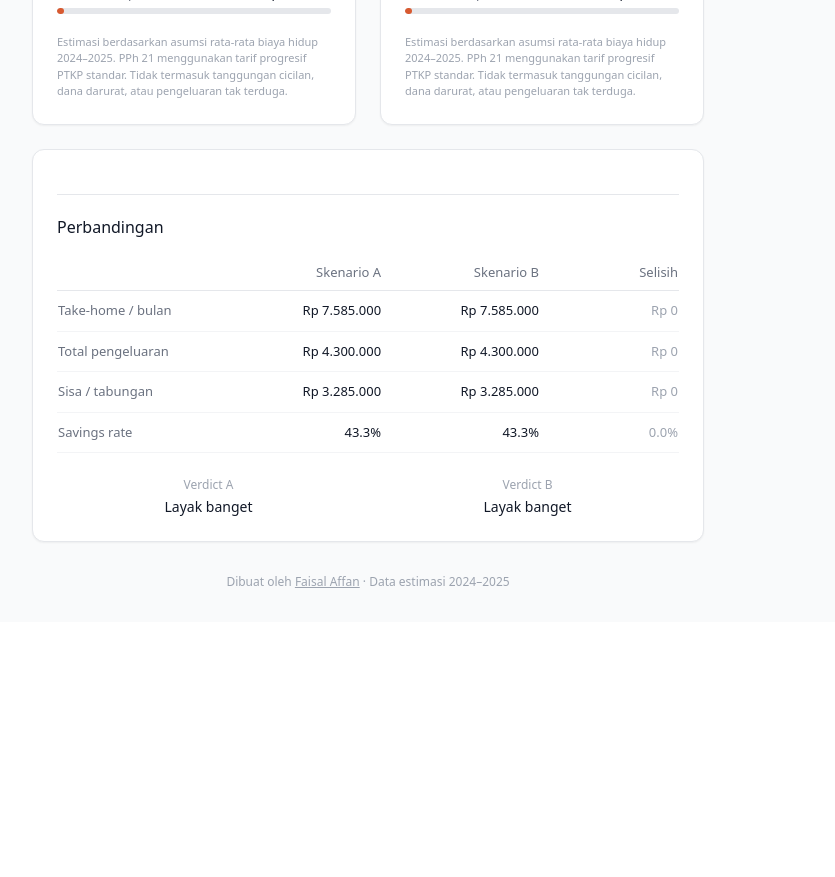
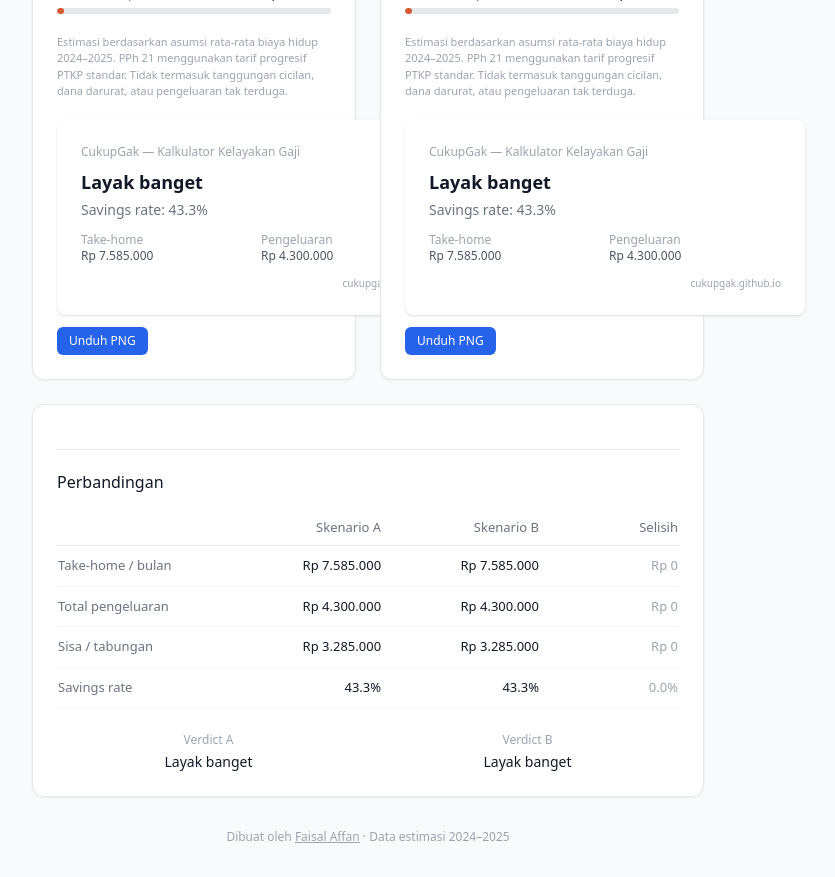
Before and after one commit to faisalaffan/cukupgak, a Nuxt app: page /compare in a window 1280 px wide. Shown: the part 1620-2497 px from the top of the page, without its empty margins (272-1107 px from the left). Before the commit the page ends 2242 px from the top, so only its background shows below. Built offline with nearby package versions, Linux system fonts and the light colour scheme.

Commit message:
feat: add export/share image functionality

```diff
--- a/components/SalaryResults.vue
+++ b/components/SalaryResults.vue
@@ -1,5 +1,6 @@
 <script setup lang="ts">
 import type { SalaryResult, Expenses } from '~/types/salary'
+import ShareCard from '~/components/ShareCard.vue'
 
 const props = defineProps<{ result: SalaryResult }>()
 
@@ -128,5 +129,7 @@ const verdictNote = computed(() => verdictNotes[props.result.verdict])
     <p class="text-[11px] text-gray-400 dark:text-gray-500 mt-5 mb-0">
       Estimasi berdasarkan asumsi rata-rata biaya hidup 2024–2025. PPh 21 menggunakan tarif progresif PTKP standar. Tidak termasuk tanggungan cicilan, dana darurat, atau pengeluaran tak terduga.
     </p>
+
+    <ShareCard :result="result" class="mt-5" />
   </div>
 </template>
--- /dev/null
+++ b/components/ShareCard.vue
@@ -0,0 +1,60 @@
+<script setup lang="ts">
+import { toPng } from 'html-to-image'
+import type { SalaryResult } from '~/types/salary'
+
+const props = defineProps<{ result: SalaryResult }>()
+
+const cardRef = ref<HTMLElement>()
+const fmt = (n: number) => 'Rp ' + Math.round(n).toLocaleString('id-ID')
+
+async function downloadImage() {
+  if (!cardRef.value) return
+  const dataUrl = await toPng(cardRef.value, { quality: 0.95, pixelRatio: 2 })
+  const link = document.createElement('a')
+  link.download = 'cukupgak-ringkasan.png'
+  link.href = dataUrl
+  link.click()
+}
+
+async function shareNative() {
+  if (!cardRef.value) return
+  try {
+    const dataUrl = await toPng(cardRef.value, { quality: 0.95, pixelRatio: 2 })
+    const blob = await (await fetch(dataUrl)).blob()
+    if (navigator.share) {
+      await navigator.share({ files: [new File([blob], 'cukupgak.png', { type: 'image/png' })] })
+    } else {
+      downloadImage()
+    }
+  } catch { downloadImage() }
+}
+
+const isShareSupported = typeof navigator !== 'undefined' && !!navigator.share
+</script>
+
+<template>
+  <div>
+    <div
+      ref="cardRef"
+      class="bg-white p-6 rounded-lg shadow w-[400px]"
+    >
+      <p class="text-xs text-gray-400 mb-2">CukupGak — Kalkulator Kelayakan Gaji</p>
+      <p class="text-lg font-semibold text-gray-900 mb-1">{{ result.verdict }}</p>
+      <p class="text-sm text-gray-500 mb-3">Savings rate: {{ (Math.max(result.savingsRate, 0) * 100).toFixed(1) }}%</p>
+      <div class="grid grid-cols-2 gap-2 text-xs text-gray-600 mb-3">
+        <div><span class="text-gray-400">Take-home</span><br/>{{ fmt(result.takeHome) }}</div>
+        <div><span class="text-gray-400">Pengeluaran</span><br/>{{ fmt(result.totalExpense) }}</div>
+      </div>
+      <p class="text-[10px] text-gray-400 text-right">cukupgak.github.io</p>
+    </div>
+
+    <div class="flex gap-2 mt-3">
+      <button @click="downloadImage" class="px-3 py-1.5 bg-blue-600 text-white text-xs rounded-md hover:bg-blue-700 transition-colors">
+        Unduh PNG
+      </button>
+      <button v-if="isShareSupported" @click="shareNative" class="px-3 py-1.5 border border-gray-300 dark:border-gray-600 text-gray-700 dark:text-gray-300 text-xs rounded-md hover:bg-gray-50 dark:hover:bg-gray-800 transition-colors">
+        Bagikan
+      </button>
+    </div>
+  </div>
+</template>
--- a/package.json
+++ b/package.json
@@ -24,6 +24,7 @@
   },
   "dependencies": {
     "echarts": "^6.0.0",
+    "html-to-image": "^1.11.13",
     "vue-echarts": "^8.0.1"
   }
 }
```
Also changed, not shown: 1 other file (tests, documents, lock files or other folders).
